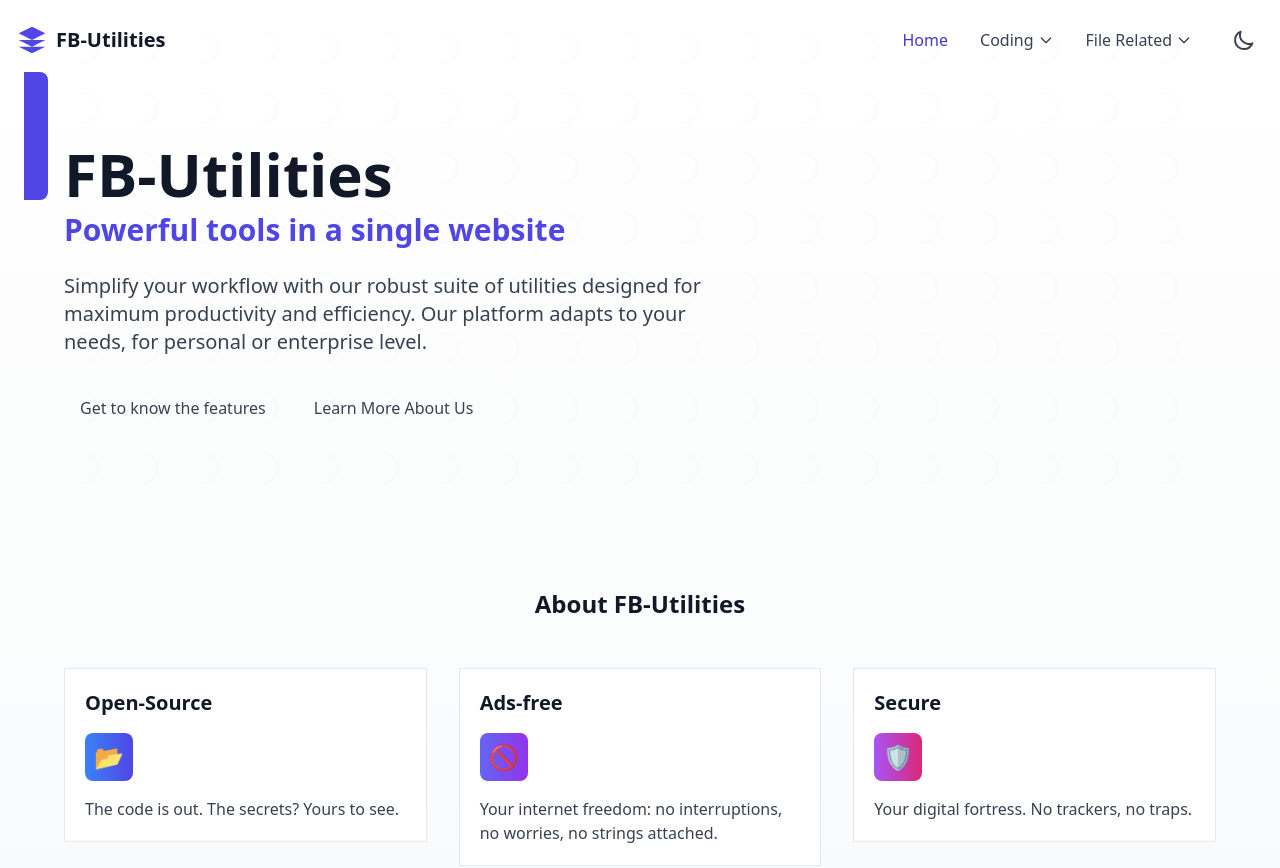
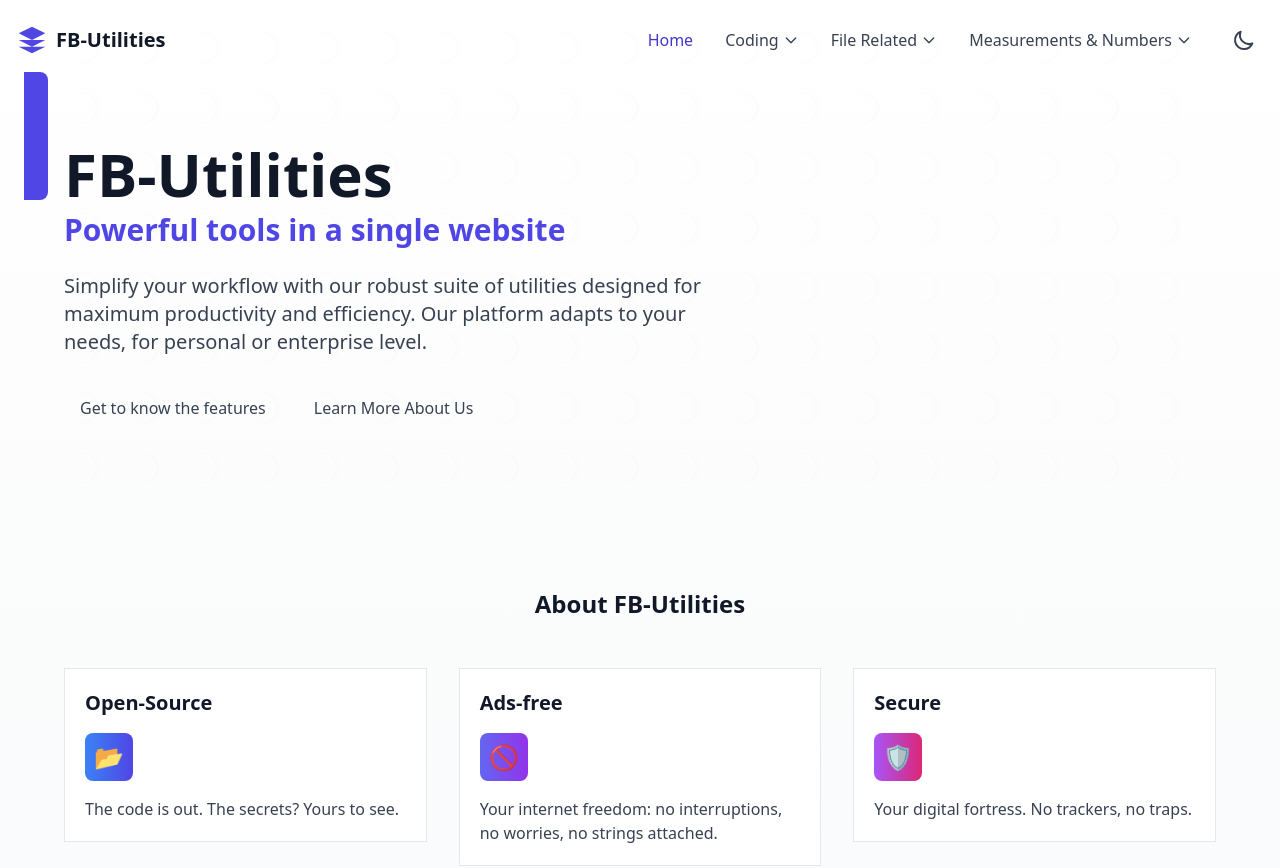
Before and after one commit to BleckWolf25/FB-Utilities, a React (Vite) app: page / in a window 1280 px wide. Shown: the top 868 px of the page. Built offline with nearby package versions, Linux system fonts and the light colour scheme.

Commit message:
Updated navbar

```diff
--- a/src/components/layout/Navbar.jsx
+++ b/src/components/layout/Navbar.jsx
@@ -10,7 +10,7 @@ const Navbar = () => {
   const location = useLocation();
   const { isDark, toggleTheme } = useTheme();
 
-  // Updated navigation items
+  // Updated navigation items with Unminifier added
   const navItems = [
     {
       label: 'Home',
@@ -22,14 +22,21 @@ const Navbar = () => {
       hasDropdown: true,
       dropdownItems: [
         { label: 'Minifier', to: '/minifier' },
-        { label: 'unMinifier ', to: '/features' },
+        { label: 'Unminifier', to: '/unminifier' },
       ]
     },
     {
       label: 'File Related',
       hasDropdown: true,
       dropdownItems: [
-     { label: 'Converter', to: '/converter' }
+        { label: 'Converter', to: '/converter' }
+      ]
+    },
+    {
+      label: 'Measurements & Numbers',
+      hasDropdown: true,
+      dropdownItems: [
+        { label: 'Calculator', to: '/calculator' }
       ]
     },
   ];
```
